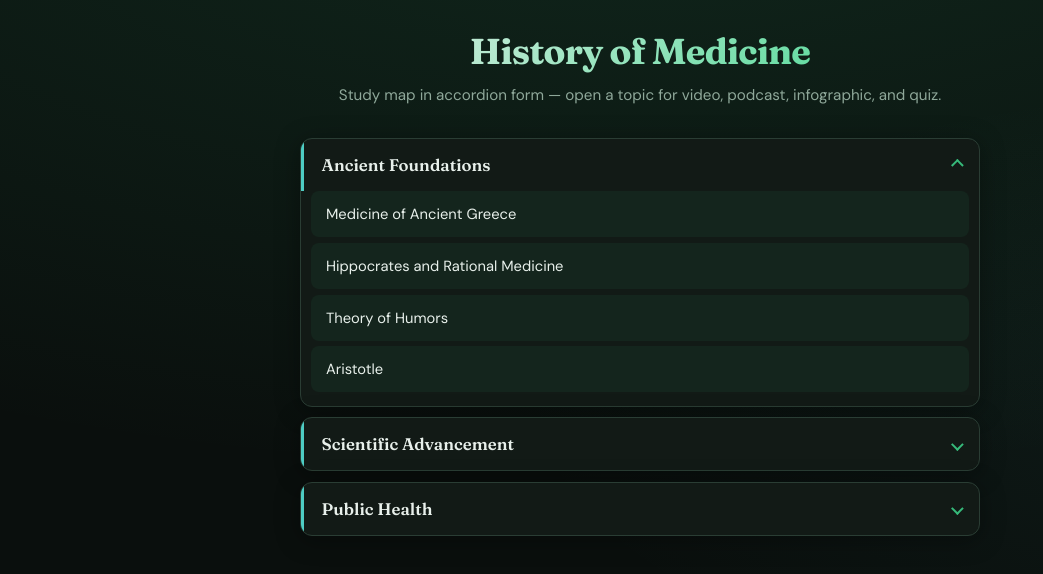
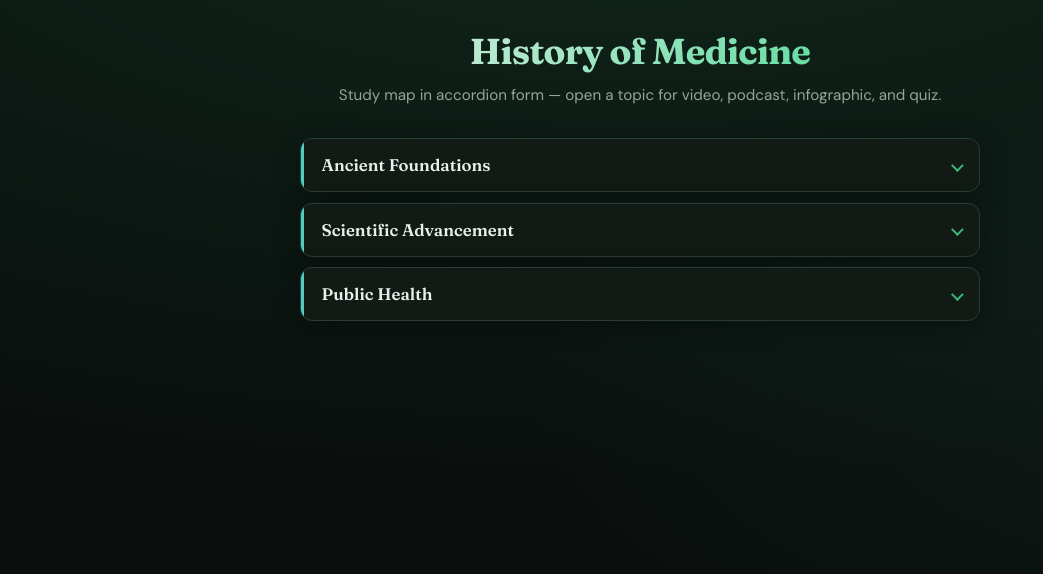
Before and after one commit to cristyyalbertyy-hub/History_Medicine, a React (Vite) app: page / in a window 1280 px wide. Shown: the top 574 px of the page, without its empty margins (0-1043 px from the left). Built offline with nearby package versions, Linux system fonts and the light colour scheme.

Commit message:
mensagem

```diff
--- a/src/App.tsx
+++ b/src/App.tsx
@@ -250,7 +250,7 @@ function BranchAccordion({
 }
 
 export default function App() {
-  const [expandedBranchId, setExpandedBranchId] = useState<string>(branches[0]?.id ?? "");
+  const [expandedBranchId, setExpandedBranchId] = useState<string>("");
   const [open, setOpen] = useState<{ branchTitle: string; topic: LeafTopic } | null>(null);
 
   const toggleBranch = (id: string) => {
```
